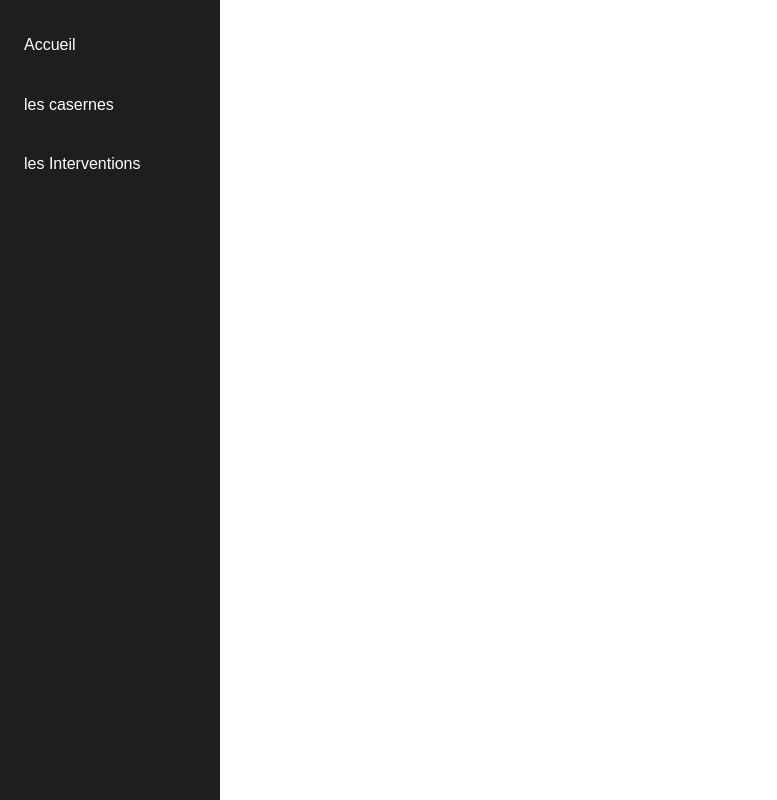
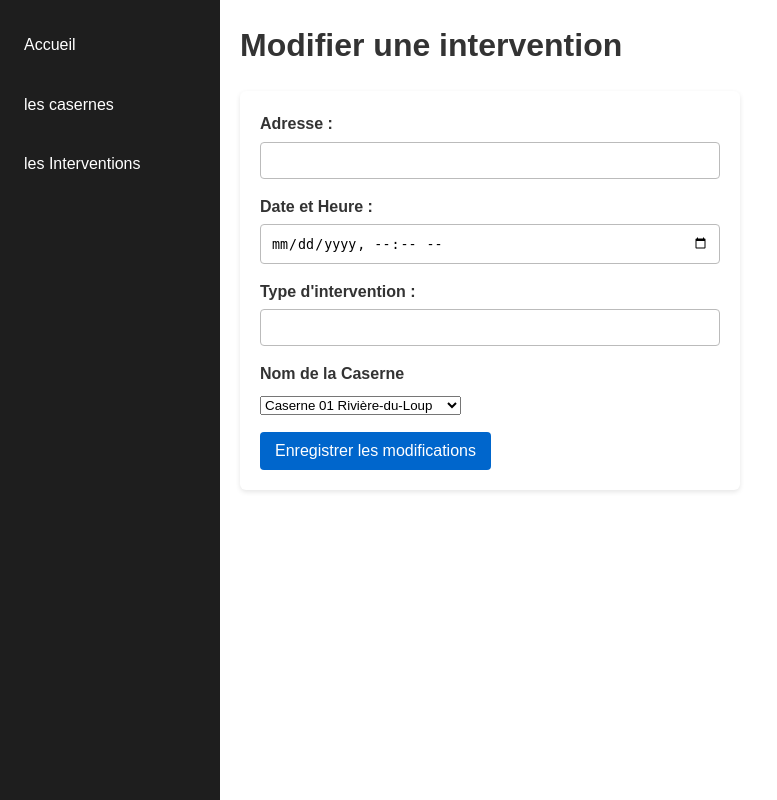
Before and after one commit to louane-B/gestion_caserne, a PHP site: page /Intervention/interventionModifPage.php in a window 1280 px wide. Shown: the whole page, without its empty margins (0-777 px from the left). Run offline with PHP 8.4, Linux system fonts and the light colour scheme; data comes from the database, SQL or seed files in the repository; data that the repository does not hold is empty.

Commit message:
création du formulaire de modification d'intervention

```diff
--- a/Intervention/interventionModifPage.php
+++ b/Intervention/interventionModifPage.php
@@ -13,6 +13,52 @@
 
     $id = $_POST["id_intervention"];
     $req = $pdo->prepare("SELECT * FROM intervention WHERE id= ?;");
+    $req->execute([$id]);
+    $intervention = $req->fetch(PDO::FETCH_ASSOC);
+
+    // Convertir le datetime MySQL en format HTML datetime-local
+    $datetimeHTML = str_replace(" ", "T", $intervention["dateTime"]);
+
+    // récupérer le noms des casernes  pour la liste déroulante
+    $casernes = $pdo->query("SELECT id, nom FROM caserne ORDER BY nom")->fetchAll(PDO::FETCH_ASSOC);
     ?>
+
+    <div class="contenu-page">
+        <h1>Modifier une intervention</h1>
+
+        <form action="modifIntervention.php" method="POST" class="form-caserne">
+
+            <input type="hidden" name="id_intervention" value ="<?= $intervention['id'] ?>">
+
+            <div class="form-group">
+                <label>Adresse :</label>
+                <input type="text" name="adresse" value="<?= $intervention['adresse'] ?>" required>
+            </div>
+
+            <div class="form-group">
+                <label>Date et Heure :</label>
+                <input type="datetime-local" name="dateTime" value="<?= $datetimeHTML ?>" required>
+            </div>
+
+            <div class="form-group">
+                <label>Type d'intervention :</label>
+                <input type="text" name="type_intervention" value="<?= $intervention['type_intervention'] ?>" required>
+            </div>
+
+            <div class="form-group">
+                <label>Nom de la Caserne</label>
+                <select name="id_caserne" required>
+                    <?php foreach ($casernes as $c): ?>
+                        <option value="<?= $c['id'] ?>"
+                            <?= ($c['id'] == $intervention['id_caserne']) ? 'selected' : '' ?>>
+                            <?= $c['nom'] ?>
+                        </option>
+                    <?php endforeach; ?>
+                </select>
+            </div>
+                <button type="submit" class="btn-submit">Enregistrer les modifications</button>
+        </form>
+    </div>
+
 </body>
 </html>
```
